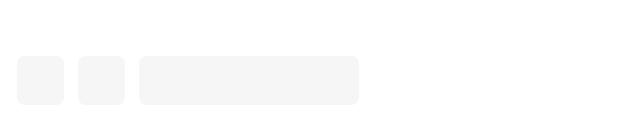
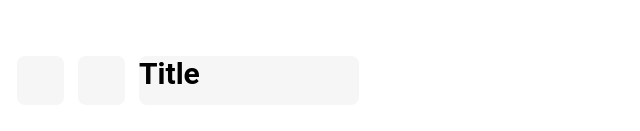
Before and after one commit to mehulshinde/SRID-COVID-SUPPORT, a React (Create React App) app: page /chat in a window 1280 px wide. Shown: the top 131 px of the page, without its empty margins (0-640 px from the left). Built offline with nearby package versions, Linux system fonts and the light colour scheme.

Commit message:
Chat modifications

```diff
--- a/src/pages/Chat.js
+++ b/src/pages/Chat.js
@@ -1,9 +1,14 @@
+import { useState } from "react";
+
 export default function Chat() {
+  const [chatTitle, setChatTitle] = useState("");
+  const [receivedMsg, setReceivedMsg] = useState([]);
+  const [sentMsg, setSentMsg] = useState([]);
   return (
     <>
       <div class="back"></div>
       <div class="chat-header"></div>
-      <div class="chat-title"></div>
+      <div class="chat-title">Title</div>
       <div class="received-message"></div>
       <div class="received-msg-timestamp"></div>
       <div class="sent-message"></div>
--- a/src/styles/App.css
+++ b/src/styles/App.css
@@ -48,6 +48,14 @@
 
   background: #f6f6f6;
   border-radius: 8px;
+
+  font-family: Roboto;
+  font-style: normal;
+  font-weight: bold;
+  font-size: 30px;
+  line-height: 35px;
+
+  color: #000000;
 }
 
 .back {
@@ -77,6 +85,7 @@
 }
 
 .received-message {
+  padding: 10px;
   position: absolute;
   width: 245px;
   height: 101px;
@@ -86,6 +95,12 @@
   background: #14203e;
   box-shadow: 0px 4px 4px rgba(0, 0, 0, 0.25);
   border-radius: 8px;
+
+  font-family: Roboto;
+  font-style: normal;
+  font-size: 16px;
+  line-height: 19px;
+  color: #ffffff;
 }
 
 .received-msg-text {
```
Also changed, not shown: 1 other file (tests, documents, lock files or other folders).
